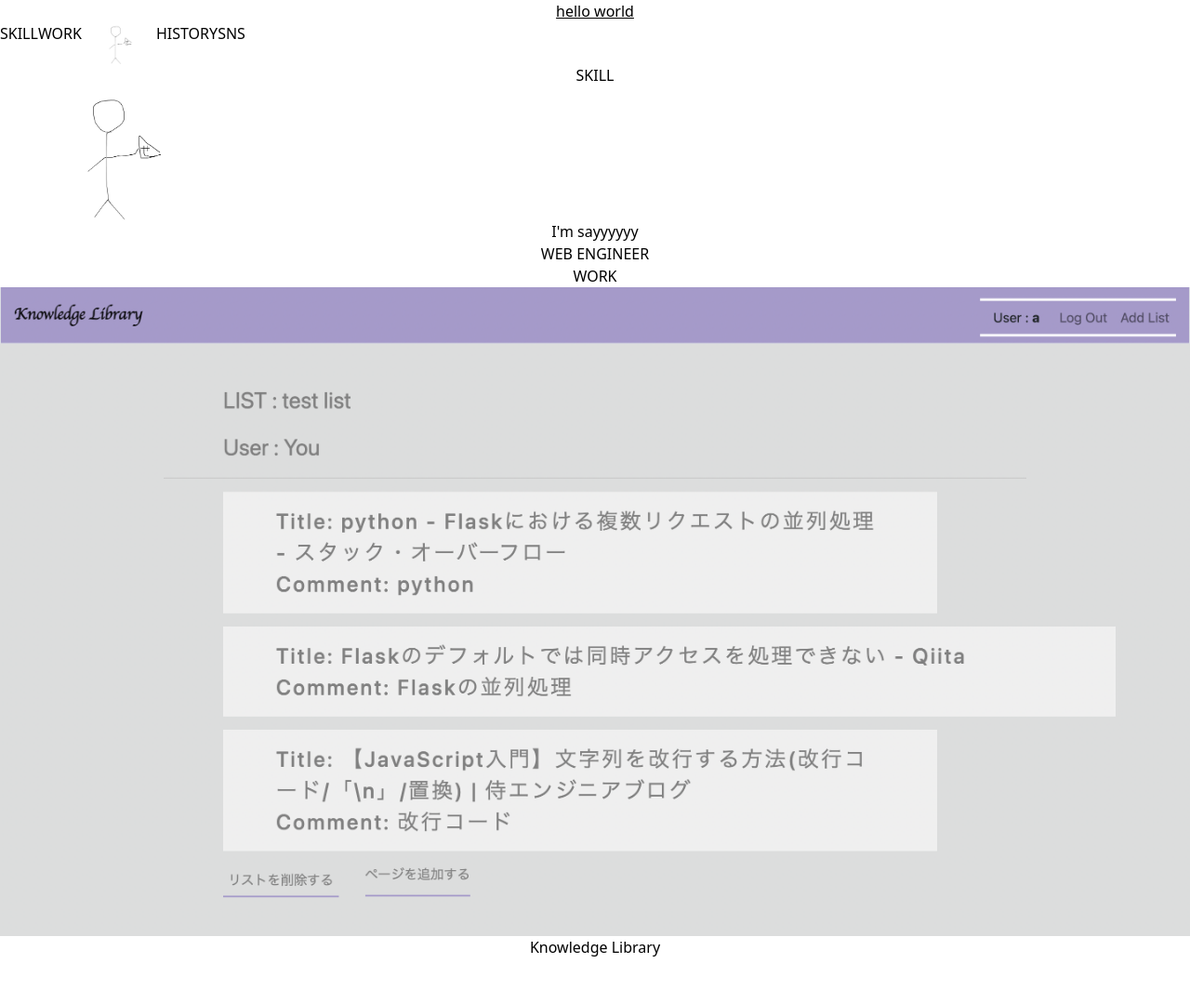
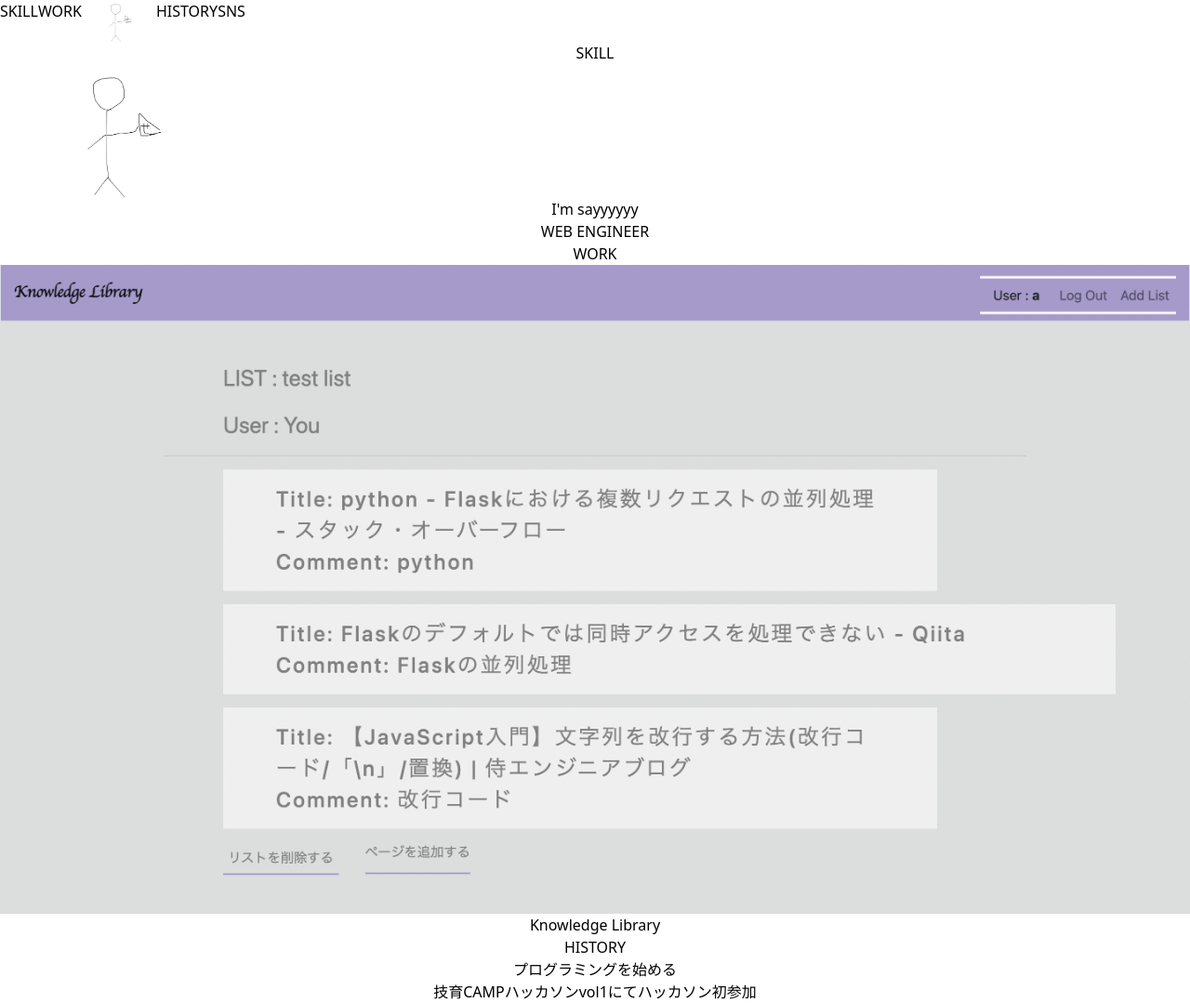
Before and after one commit to sayyyyyy/sayyyyyy_portfolio, a React (Create React App) app in the folder frontend/: page / in a window 1280 px wide. Shown: the whole page at 93% size. Before the commit the page ends 1031 px from the top, so only its background shows below. Built offline with nearby package versions, Linux system fonts and the light colour scheme.

Commit message:
historyComponentレイアウトの作成

```diff
--- a/frontend/src/App.tsx
+++ b/frontend/src/App.tsx
@@ -5,14 +5,16 @@ import './App.css';
 import { HeaderComponent } from '../src/components/headerComponent'
 import { HomeComponent } from './components/homeComponent';
 import { WorkComponent } from './components/workComponent';
+import { HistoryComponent } from './components/historyComponent';
 
 function App() {
   return (
     <div className="App">
-      <p className='underline'>hello world</p>
-      <HeaderComponent></HeaderComponent>
-      <HomeComponent></HomeComponent>
-      <WorkComponent></WorkComponent>
+      <HeaderComponent />
+
+      <HomeComponent />
+      <WorkComponent />
+      <HistoryComponent />
     </div>
   );
 }
--- /dev/null
+++ b/frontend/src/components/historyComponent.tsx
@@ -0,0 +1,10 @@
+
+export const HistoryComponent = () => {
+    return (
+        <div>
+            <h2>HISTORY</h2>
+            <p>プログラミングを始める</p>
+            <p>技育CAMPハッカソンvol1にてハッカソン初参加</p>
+        </div>
+    );
+}
```
